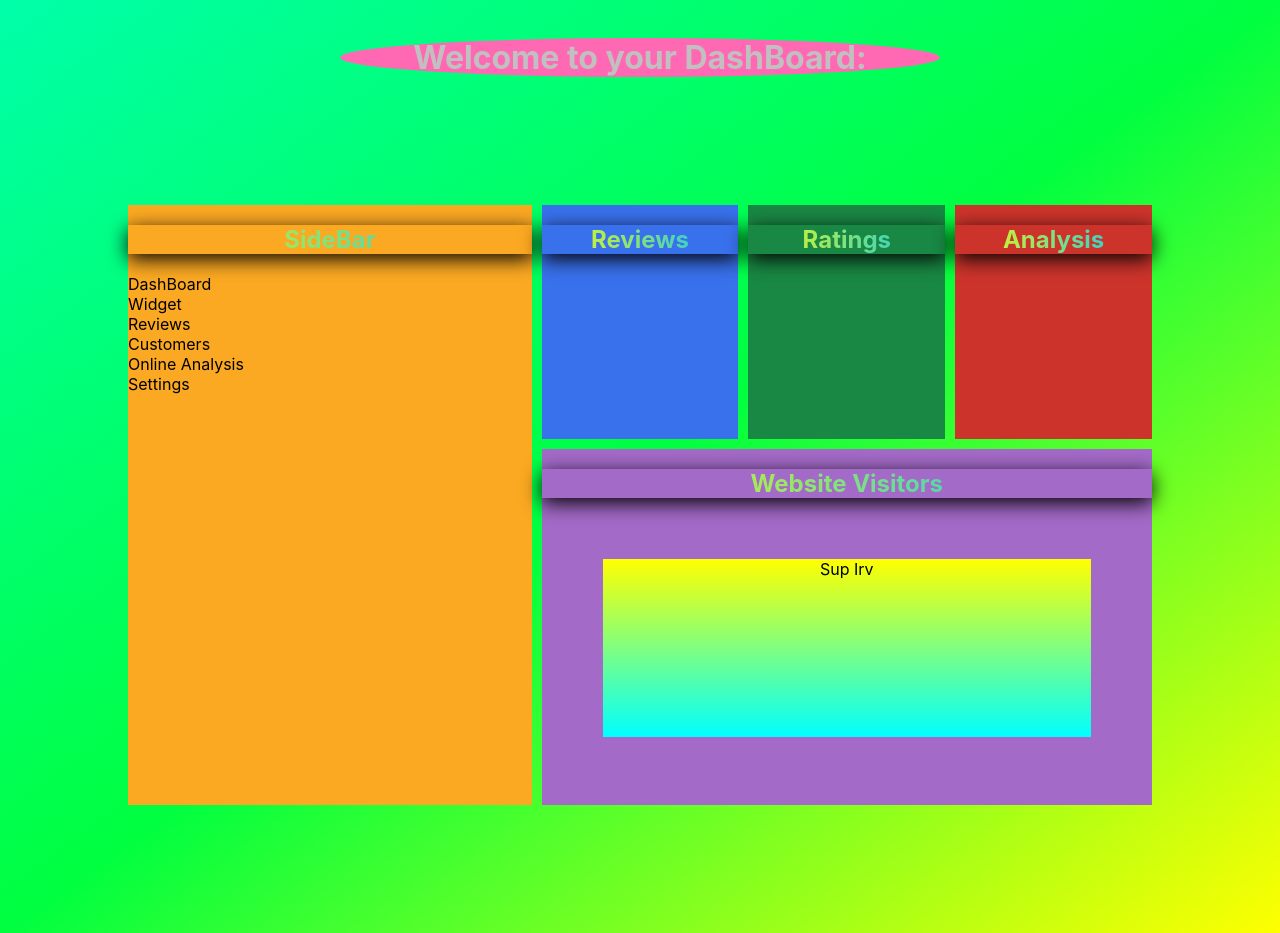
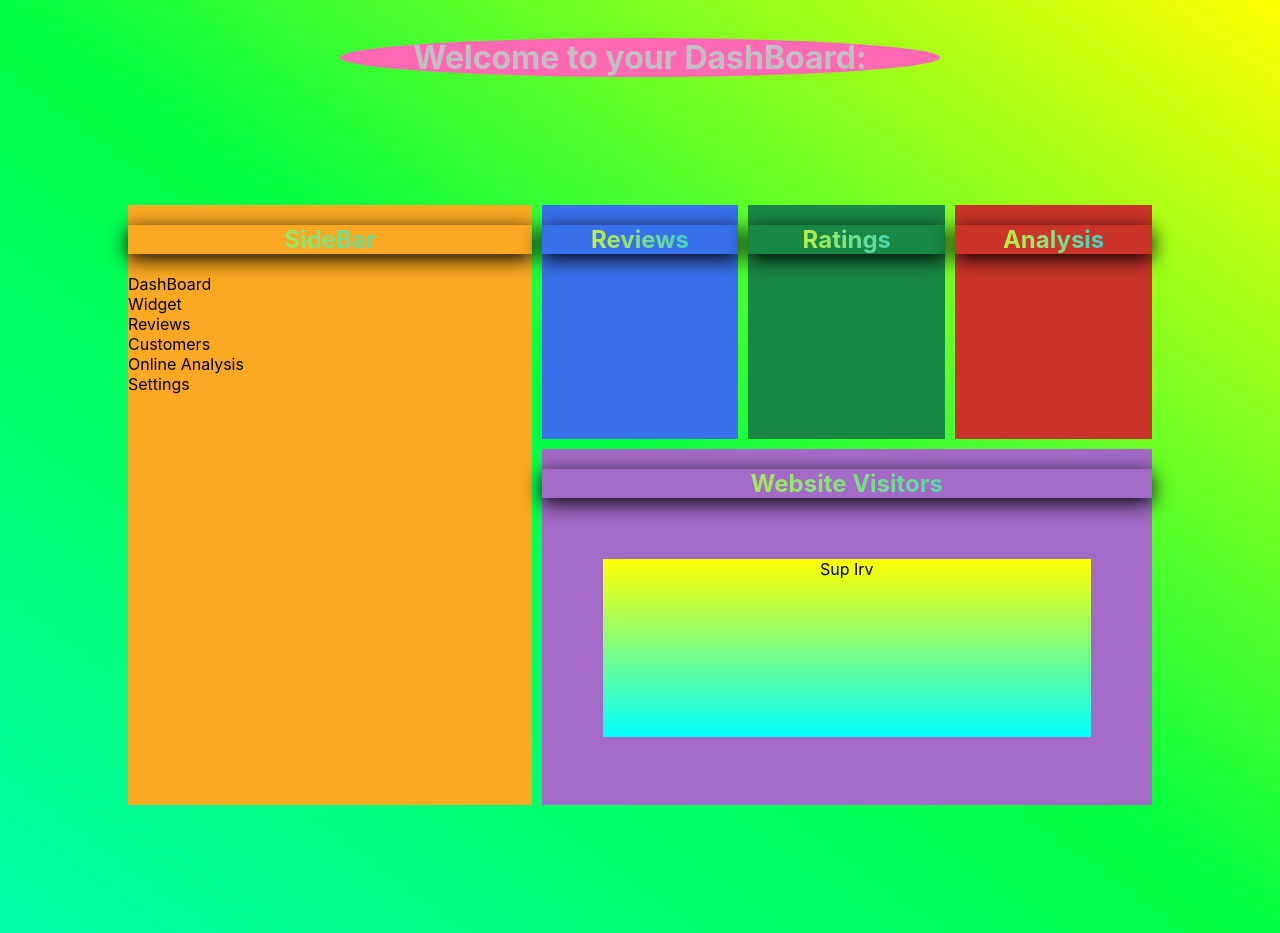
Before and after one commit to daydin14/reactStaticComponentsLab, a React (Create React App) app in the folder dashboard/: page / in a window 1280 px wide. Built offline with nearby package versions, Linux system fonts and the light colour scheme.

Commit message:
Background tweak

```diff
--- a/dashboard/src/styles.css
+++ b/dashboard/src/styles.css
@@ -1,5 +1,5 @@
 html {
-  background-image: linear-gradient(to bottom right, rgb(0, 255, 170), rgb(0, 255, 64) ,yellow)
+  background-image: linear-gradient(to top right, rgb(0, 255, 170), rgb(0, 255, 64) ,yellow)
 }
 #title {
   display: flex;
```
